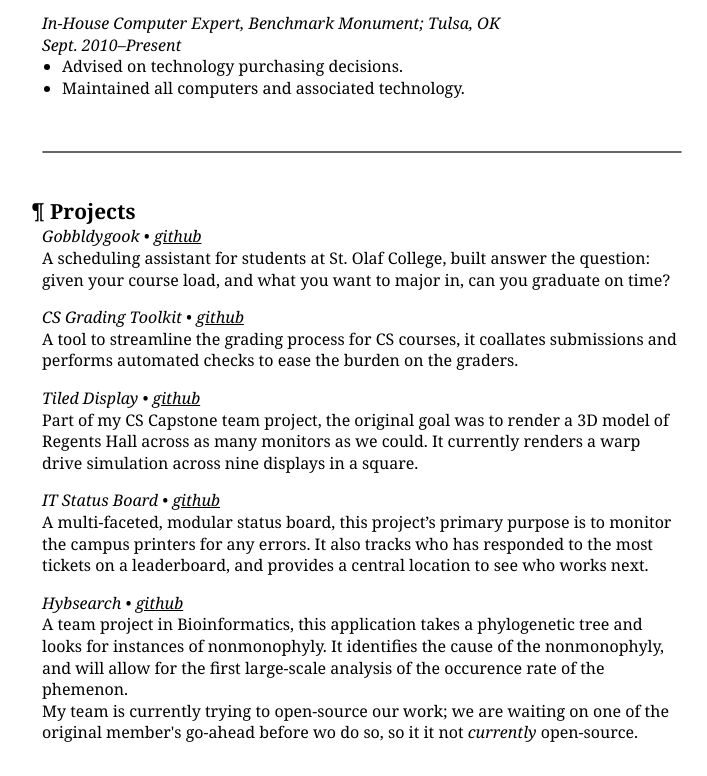
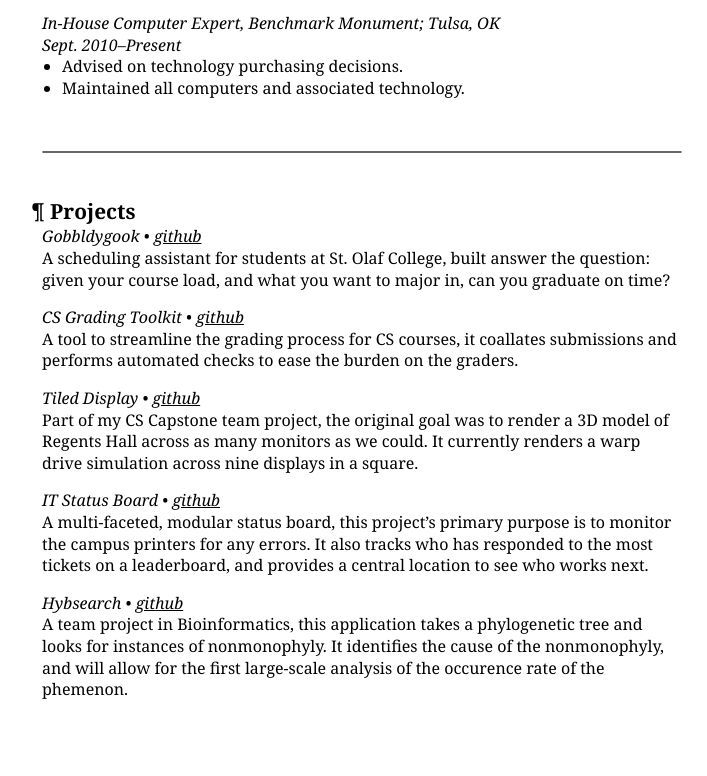
Before and after one commit to hawkrives/resume, a plain HTML site: page index.html in a window 1280 px wide. Shown: the part 926-1702 px from the top of the page, without its empty margins (278-985 px from the left). After the commit the page ends 1659 px from the top, so only its background shows below. Drawn offline with Linux system fonts and the light colour scheme.

Commit message:
Remove note about open-sourcing hybsearch

```diff
--- a/index.html
+++ b/index.html
@@ -189,7 +189,6 @@
 		<div class='entry'>
 			<h2>Hybsearch • <a href='https://github.com/hawkrives/hybsearch'>github</a></h2>
 			<p>A team project in Bioinformatics, this application takes a phylogenetic tree and looks for instances of nonmonophyly. It identifies the cause of the nonmonophyly, and will allow for the first large-scale analysis of the occurence rate of the phemenon.</p>
-			<p>My team is currently trying to open-source our work; we are waiting on one of the original member's go-ahead before wo do so, so it it not <em>currently</em> open-source.</p>
 		</div>
 	</section>
 </body>
```
